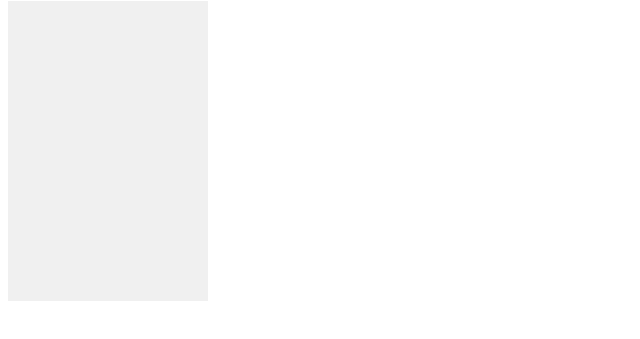
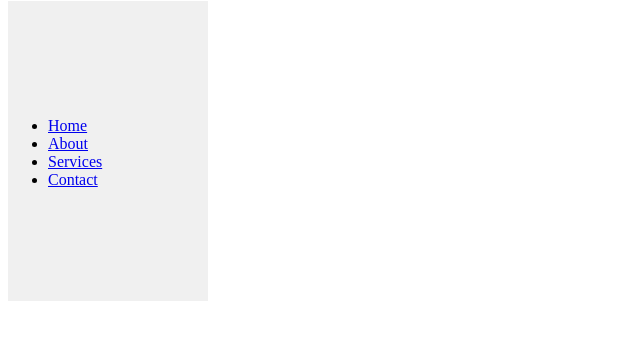
Before and after one commit to abnasity/myexe, a plain HTML site: page hamburger/index.html in a window 1280 px wide. Shown: the part 79-418 px from the top of the page, without its empty margins (0-640 px from the left). Drawn offline with Linux system fonts and the light colour scheme; files that its build step writes are made by us from their sources.

Commit message:
add menu links

```diff
--- a/hamburger/index.html
+++ b/hamburger/index.html
@@ -13,6 +13,14 @@
         <div class="bar"></div>
         <div class="bar"></div>
     </div>
+    <div class="menu">
+        <ul>
+            <li><a href="#">Home</a></li>
+            <li><a href="#">About</a></li>
+            <li><a href="#">Services</a></li>
+            <li><a href="#">Contact</a></li>
+        </ul>
+    </div>
 
 
 </body>
```
